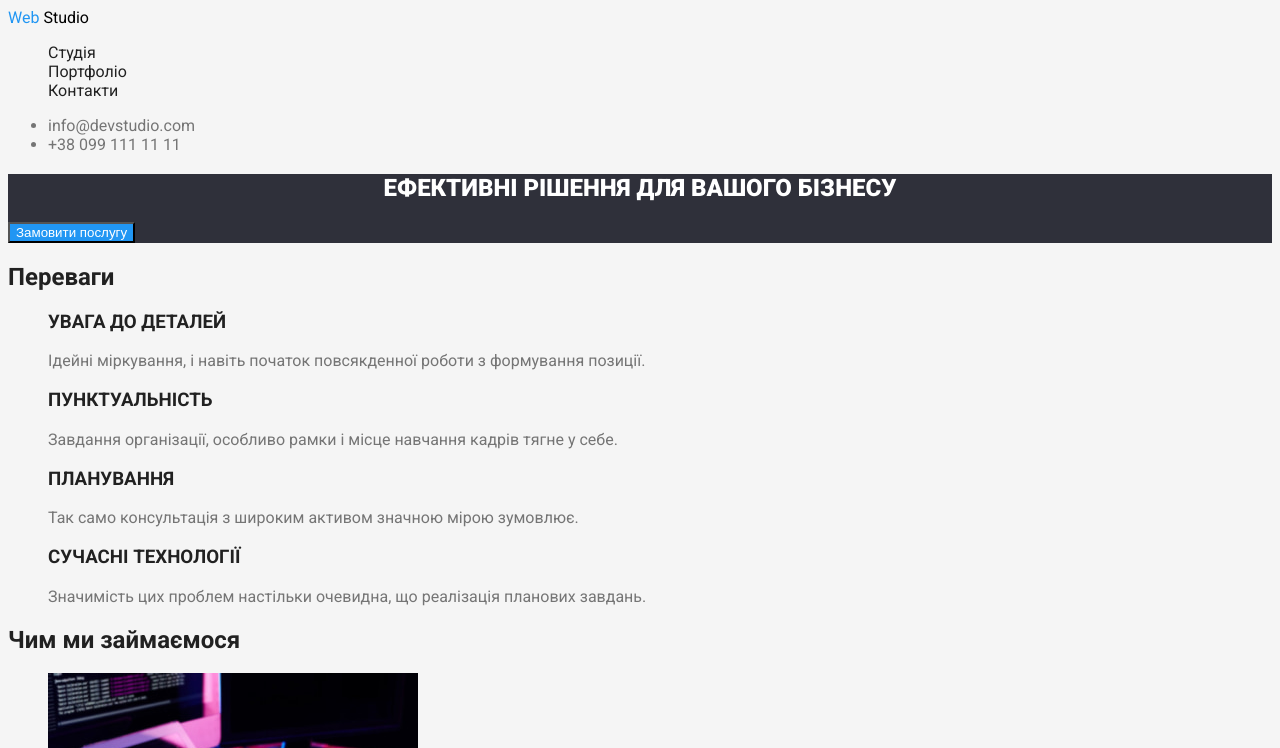
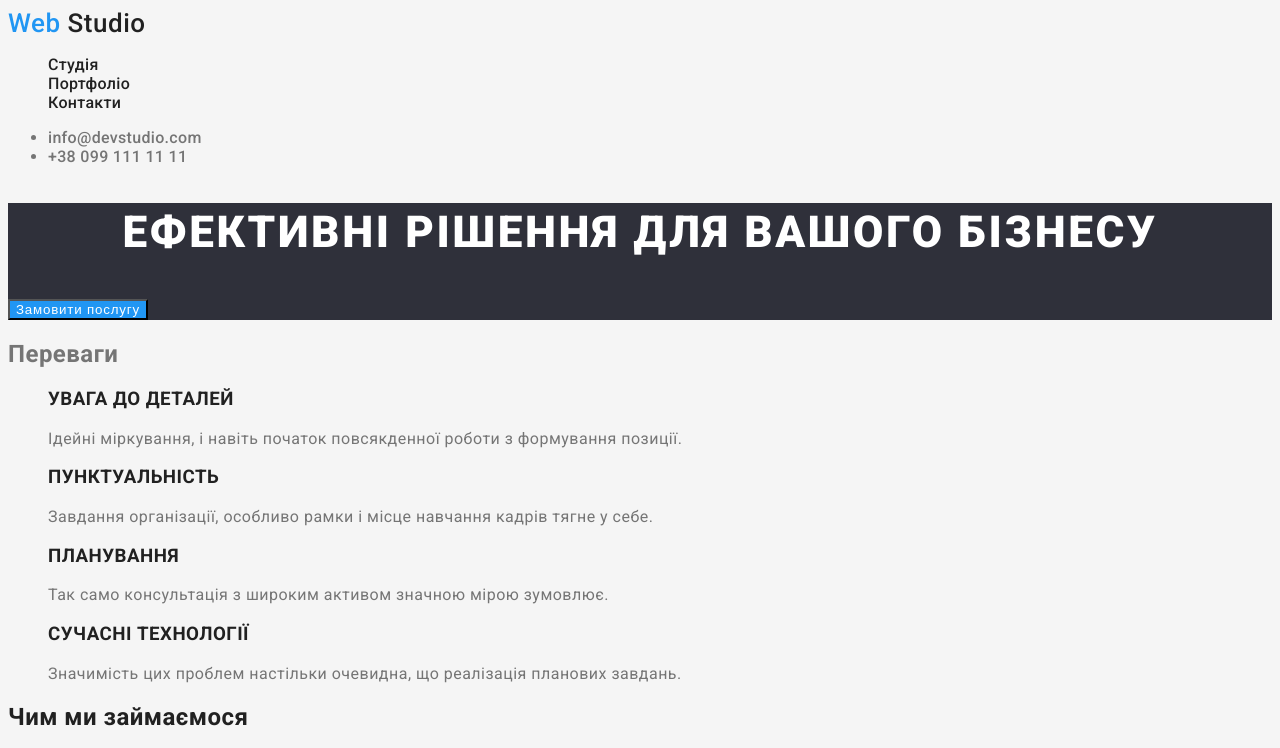
Before and after one commit to Boommmeran/goit-markup-hw-02, a plain HTML site: page index.html in a window 1280 px wide. Shown: the top 748 px of the page. Drawn offline with Linux system fonts and the light colour scheme.

Commit message:
update css and html files

```diff
--- a/css/styles.css
+++ b/css/styles.css
@@ -7,6 +7,8 @@
 /* Основной цвет фона #F5F5F5 */
 /* Вторичный цвет фона #F5F4FA */
 /* Цвет Hero #2F303A */
+
+
 :root {
 	--prymary-text-color: #757575;
 	--title-text-color: #212121;
@@ -14,28 +16,20 @@
   --white-color: #FFFFFF;
   --main-bg-color: #2f303a;
   --secondary-bg-color: #F5F4FA;
+
 }
 
+/* Body */
+
 body {
+	font-family: "Roboto", sans-serif;
+	font-weight: 400;
+	color: var(--prymary-text-color);
 	background-color: #f5f5f5;
-	color: var(--prymary-text-color);
-	font-family: Roboto, sans-serif;
-	font-weight: 400;
+	letter-spacing: 0.03em;
 }
 
-.logo {
-	color: #000000;
-	font-family: Raleway, sans-serif;
-	font-weight: 700;
-}
-
-.logo-accent {
-	color: var(--accent-color);
-}
-
-.list {
-	list-style: none;
-}
+/* Утилиты */
 
 .link {
 	text-decoration: none;
@@ -43,29 +37,55 @@ body {
 	font-weight: inherit;
 }
 
-/* Site nav */
-.site-nav .link {
+
+.list {
+	list-style: none;
+}
+
+
+/* Header logo */
+
+.header-logo {
+	color: #000000;
+	font-family: "Raleway", sans-serif;
+	font-weight: 700;
+	letter-spacing: 0.02em;
+	font-size: 26px;
+	line-height: 1.2;
+}
+
+.logo-accent {
+	color: var(--accent-color);
+}
+
+/* Header links */
+
+.header-nav .link {
 	color: var(--title-text-color);
+	font-family: "Roboto", sans-serif;
+	font-weight: 500;
+	letter-spacing: 0.02em;
 }
 
 .header-contacts .link {
 	color: var(--prymary-text-color);
+	font-family: "Roboto", sans-serif;
+	font-weight: 500;
+	letter-spacing: 0.02em;
 }
 
-.whatever::selection {
-  color: yellow;
-  background-color: rgb(35, 21, 230);
-}
+/* Hover + focus */
 
-
-.site-nav .link:hover,
-.site-nav .link:focus,
+.header-nav .link:hover,
+.header-nav .link:focus,
 .header-contacts .link:hover,
 .header-contacts .link:focus,
 .footer-contacts .link:hover,
 .footer-contacts .link:focus {
 	color: var(--accent-color);
 }
+
+/* Hero */
 
 .hero {
 	background-color: var(--main-bg-color);
@@ -76,13 +96,32 @@ body {
 	font-weight: 900;
 	text-transform: uppercase;
 	text-align: center;
+	line-height: 1.36;
+	letter-spacing: 0.06em;
+	font-size: 44px;
 }
-
 
 .hero-btn {
 	background: var(--accent-color);
 	color: var(--white-color);
+	letter-spacing: 0.06em;
 }
+
+/* Benefits */
+
+.benefit-pre-title {
+	color: var(--title-text-color);
+	text-transform: uppercase;
+}
+
+
+
+
+
+
+
+
+
 
 .section-title {
 	color: var(--title-text-color);
--- a/index.html
+++ b/index.html
@@ -15,13 +15,13 @@
 	</head>
 	<body>
 		<!--Шапка сайта-->
-		<header>
-			<nav>
-				<a href="./index.html" lang="en" class="logo link">
+		<header class="header">
+			<nav class="header-nav">
+				<a href="./index.html" lang="en" class="header-logo link">
 					<span class="logo-accent">Web</span>
 					Studio
 				</a>
-				<ul class="site-nav list">
+				<ul class="header-nav list">
 					<li>
 						<a href="./index.html" class="link">Студія</a>
 					</li>
@@ -49,24 +49,24 @@
 				<button type="button" class="hero-btn">Замовити послугу</button>
 			</section>
 			<!--Преимущества-->
-			<section class="section">
-				<h2 class="section-title">Переваги</h2>
+			<section class="benefit">
+				<h2 class="benefit-title">Переваги</h2>
 				<ul class="list">
 					<li>
-						<h3 class="section-title">УВАГА ДО ДЕТАЛЕЙ</h3>
-						<p>Ідейні міркування, і навіть початок повсякденної роботи з формування позиції.</p>
+						<h3 class="benefit-pre-title">Увага до деталей</h3>
+						<p class="benefit-descr">Ідейні міркування, і навіть початок повсякденної роботи з формування позиції.</p>
 					</li>
 					<li>
-						<h3 class="section-title">ПУНКТУАЛЬНІСТЬ</h3>
-						<p>Завдання організації, особливо рамки і місце навчання кадрів тягне у себе.</p>
+						<h3 class="benefit-pre-title">Пунктуальність</h3>
+						<p class="benefit-descr">Завдання організації, особливо рамки і місце навчання кадрів тягне у себе.</p>
 					</li>
 					<li>
-						<h3 class="section-title">ПЛАНУВАННЯ</h3>
-						<p>Так само консультація з широким активом значною мірою зумовлює.</p>
+						<h3 class="benefit-pre-title">Планування</h3>
+						<p class="benefit-descr">Так само консультація з широким активом значною мірою зумовлює.</p>
 					</li>
 					<li>
-						<h3 class="section-title">СУЧАСНІ ТЕХНОЛОГІЇ</h3>
-						<p>Значимість цих проблем настільки очевидна, що реалізація планових завдань.</p>
+						<h3 class="benefit-pre-title">Сучасні технології</h3>
+						<p class="benefit-descr">Значимість цих проблем настільки очевидна, що реалізація планових завдань.</p>
 					</li>
 				</ul>
 			</section>
```
Also changed, not shown: portfolio.html (+5 -5 lines).
